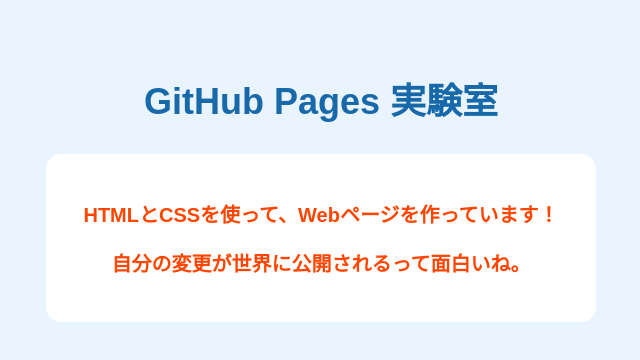
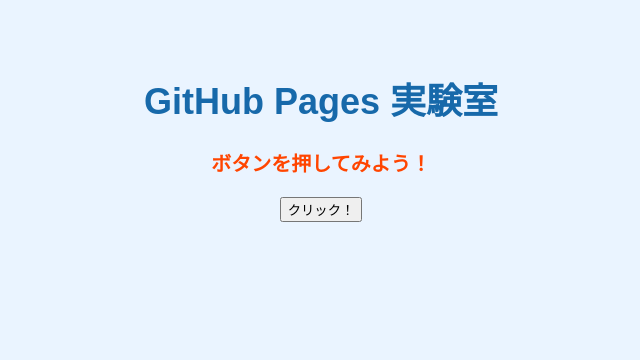
Before and after one commit to t22103-wq/github-pages-test, a plain HTML site: page index.html in a window 1280 px wide. Shown: the whole page, without its empty margins (319-959 px from the left). Drawn offline with Linux system fonts and the light colour scheme.

Commit message:
index.html ボタンを追加

```diff
--- a/index.html
+++ b/index.html
@@ -37,9 +37,17 @@
 <body>
   <h1>GitHub Pages 実験室</h1>
 
-  <div class="message">
-    <p>HTMLとCSSを使って、Webページを作っています！</p>
-    <p>自分の変更が世界に公開されるって面白いね。</p>
-  </div>
+  <p id="message">ボタンを押してみよう！</p>
+
+  <button id="changeButton">クリック！</button>
+
+  <script>
+    const button = document.getElementById("changeButton");
+    const message = document.getElementById("message");
+
+    button.addEventListener("click", function() {
+      message.textContent = "JavaScriptが動いたよ！";
+    });
+  </script>
 </body>
 </html>
```
